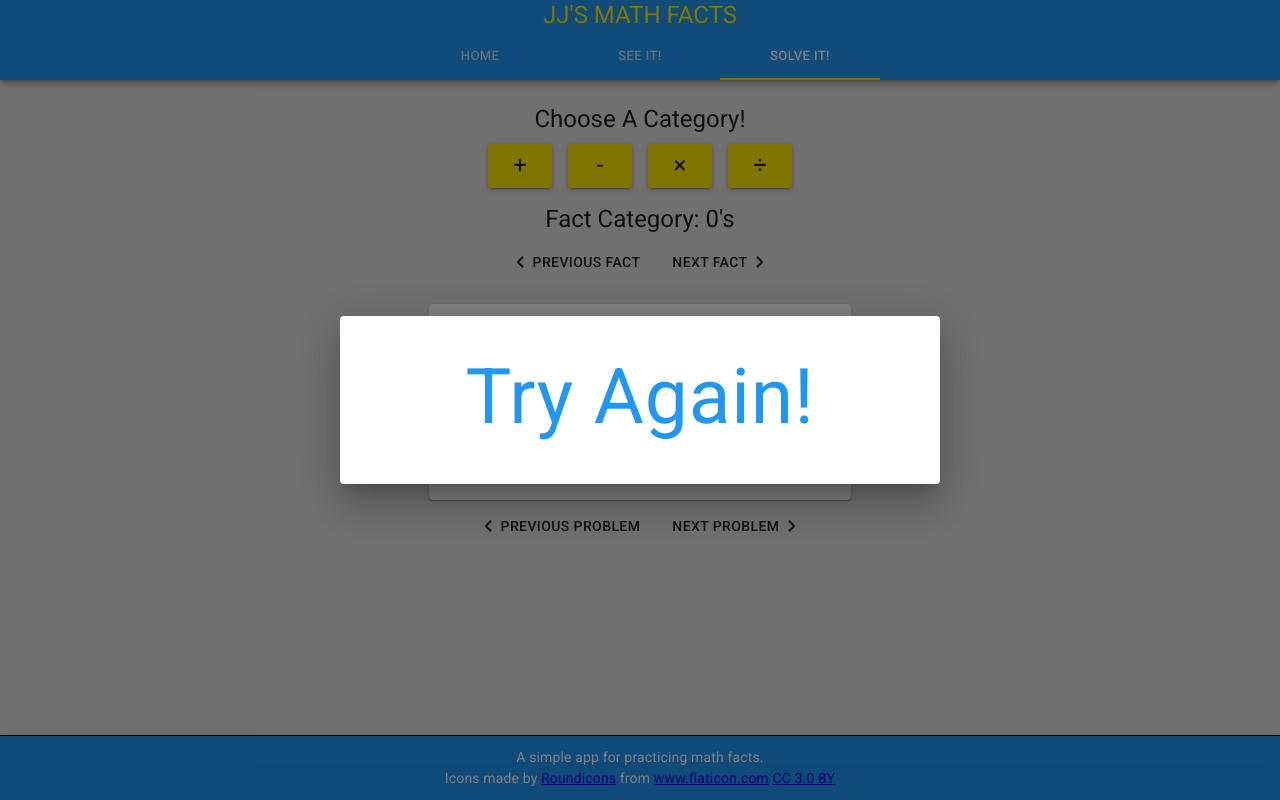
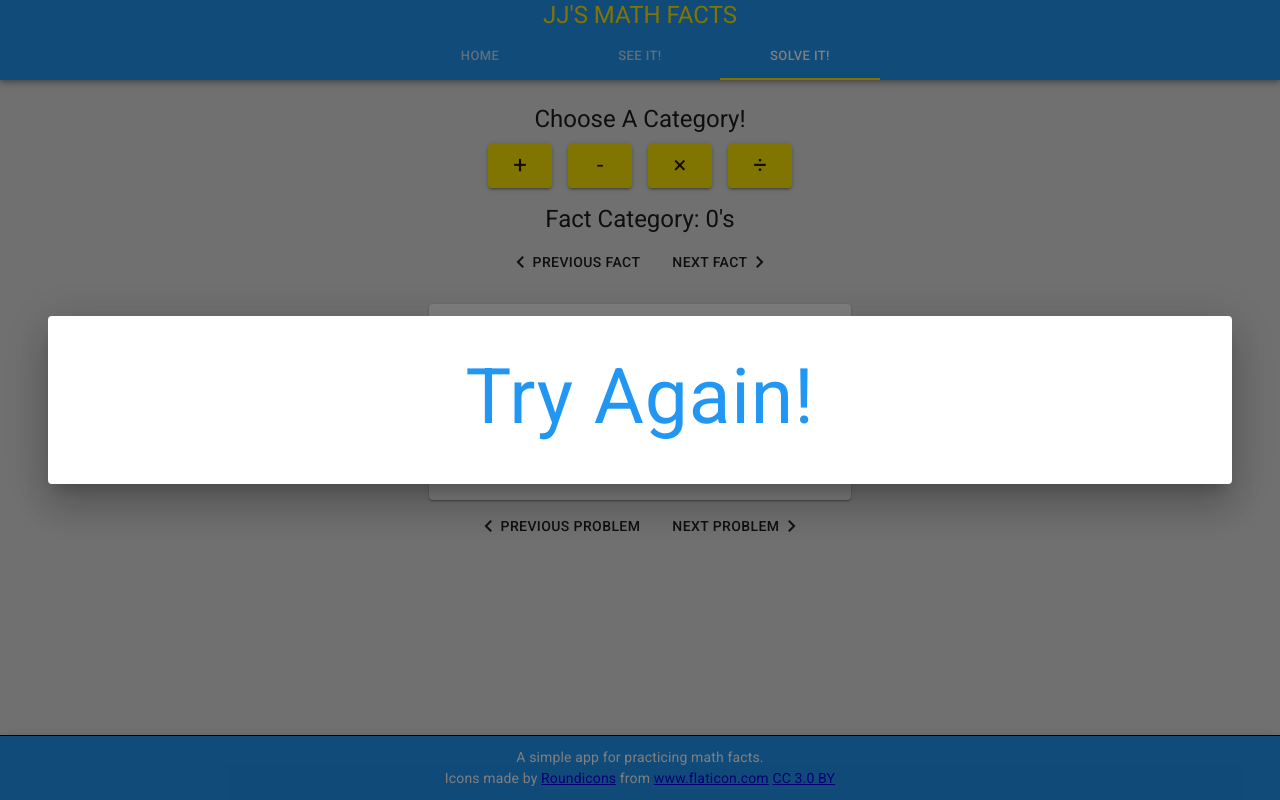
Before and after one commit to jarretrose/jj-math-facts, a React (Create React App) app: page /solve in a window 1280 px wide. Both pictures are taken after typing "5" into the empty fields and a click on the button "SUBMIT". Built offline with nearby package versions, Linux system fonts and the light colour scheme; a web font is replaced by a local one.

Commit message:
thought i fixed font sizing in dialog...

```diff
--- a/src/AnswerDialog.js
+++ b/src/AnswerDialog.js
@@ -16,7 +16,7 @@ class AnswerDialog extends Component {
     const { response, open, classes } = this.props;
 
     return (
-      <Dialog onClose={this.handleClose} open={open} aria-labelledby="answer-dialog-title" fullWidth={true}>
+      <Dialog onClose={this.handleClose} open={open} aria-labelledby="answer-dialog-title" maxWidth='lg' fullWidth={true}>
         <DialogTitle id="answer-dialog-title">
           <Typography align='center' color='primary' className={classes.dialog}>{response}</Typography>
         </DialogTitle>
```
